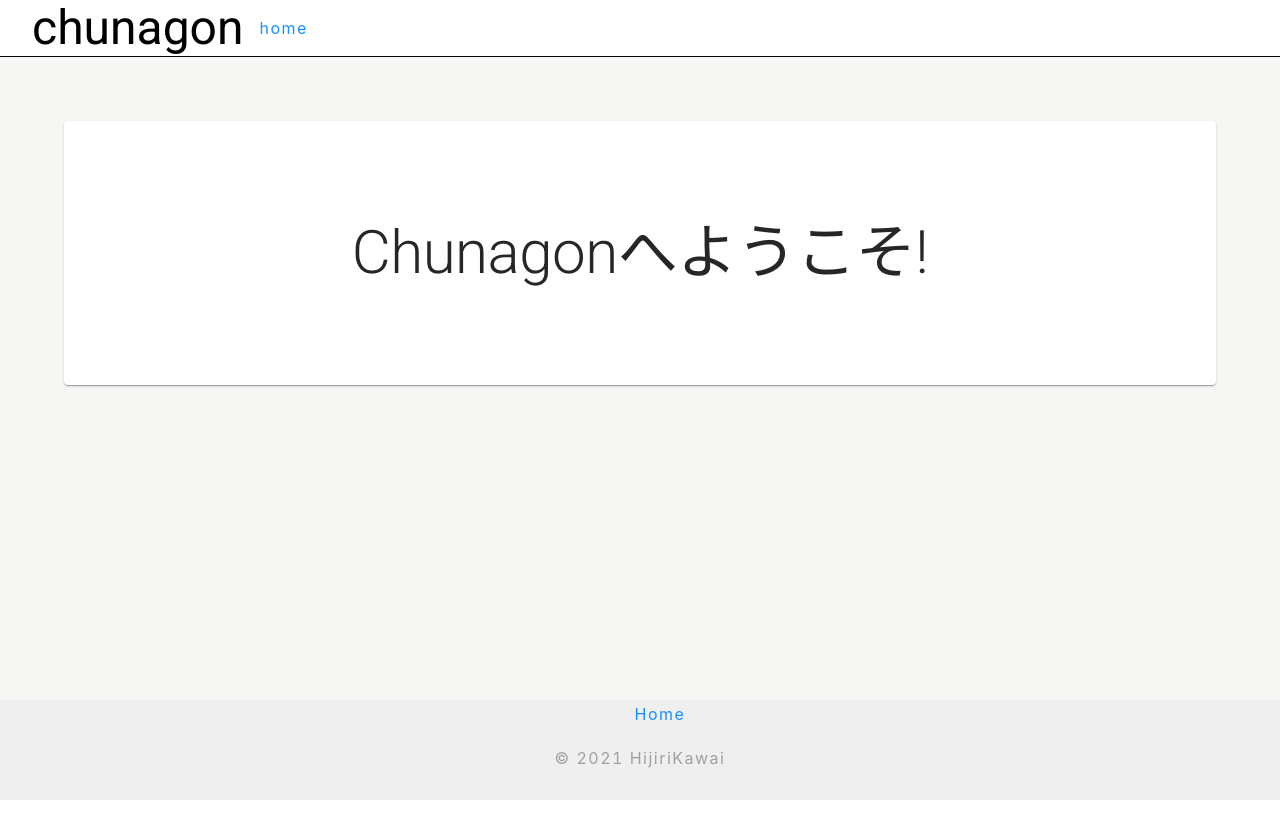
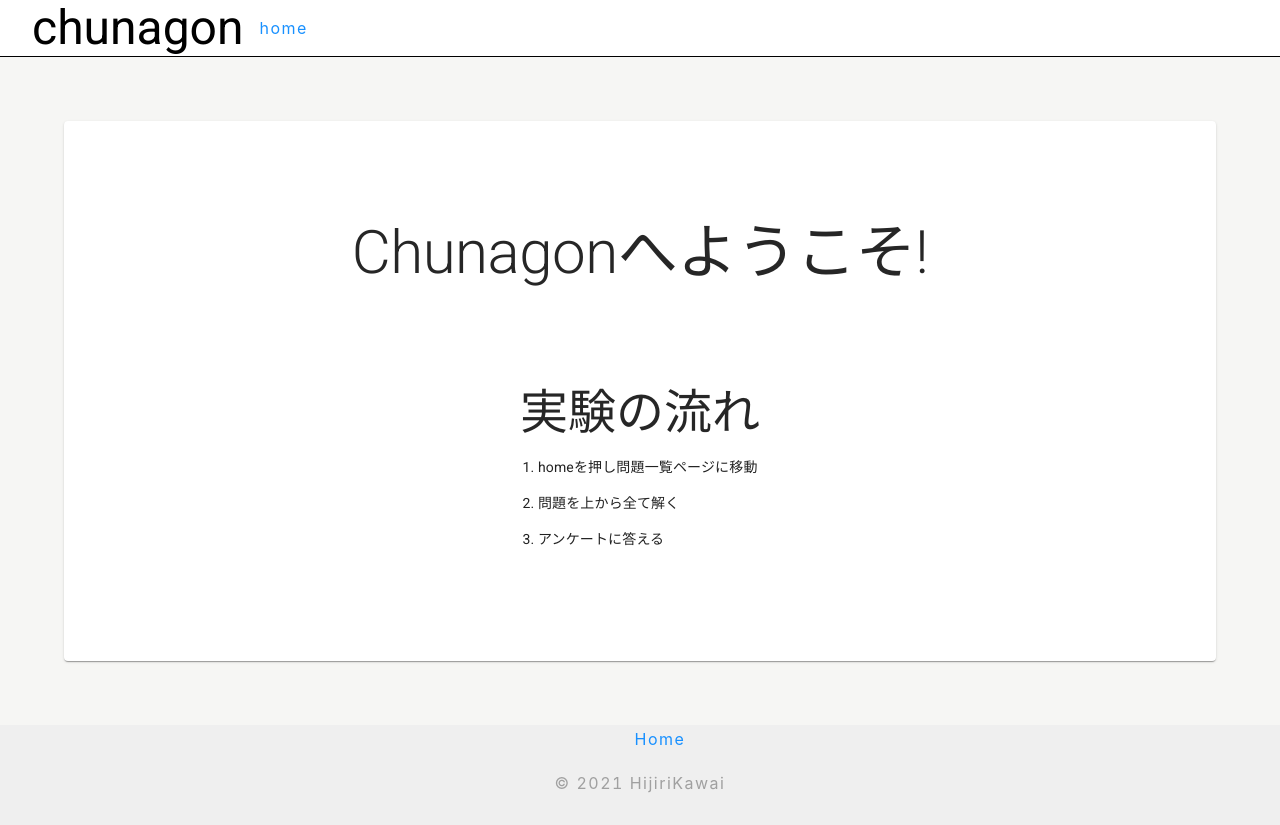
Before and after one commit to HijiriKawai/chunagon-dash, a React (Create React App) app: page / in a window 1280 px wide. Before the commit the page ends 800 px from the top, so only its background shows below. Built offline with nearby package versions, Linux system fonts and the light colour scheme.

Commit message:
topページを改修

```diff
--- a/src/components/pages/Top/index.tsx
+++ b/src/components/pages/Top/index.tsx
@@ -1,4 +1,13 @@
-import { Container, Paper, Stack, Typography } from '@mui/material';
+import {
+  Box,
+  Container,
+  List,
+  ListItem,
+  ListItemText,
+  Paper,
+  Stack,
+  Typography,
+} from '@mui/material';
 import { VFC } from 'react';
 
 export const Top: VFC = () => {
@@ -22,6 +31,27 @@ export const Top: VFC = () => {
           mb={12}
         >
           <Typography variant="h2">Chunagonへようこそ!</Typography>
+          <Box
+            sx={{
+              justifyContent: 'center',
+              display: 'flex',
+              alignItems: 'center',
+              flexDirection: 'column',
+            }}
+          >
+            <Typography variant="h3">実験の流れ</Typography>
+            <List dense>
+              <ListItem>
+                <ListItemText primary="1. homeを押し問題一覧ページに移動" />
+              </ListItem>
+              <ListItem>
+                <ListItemText primary="2. 問題を上から全て解く" />
+              </ListItem>
+              <ListItem>
+                <ListItemText primary="3. アンケートに答える" />
+              </ListItem>
+            </List>
+          </Box>
         </Stack>
       </Paper>
     </Container>
```
